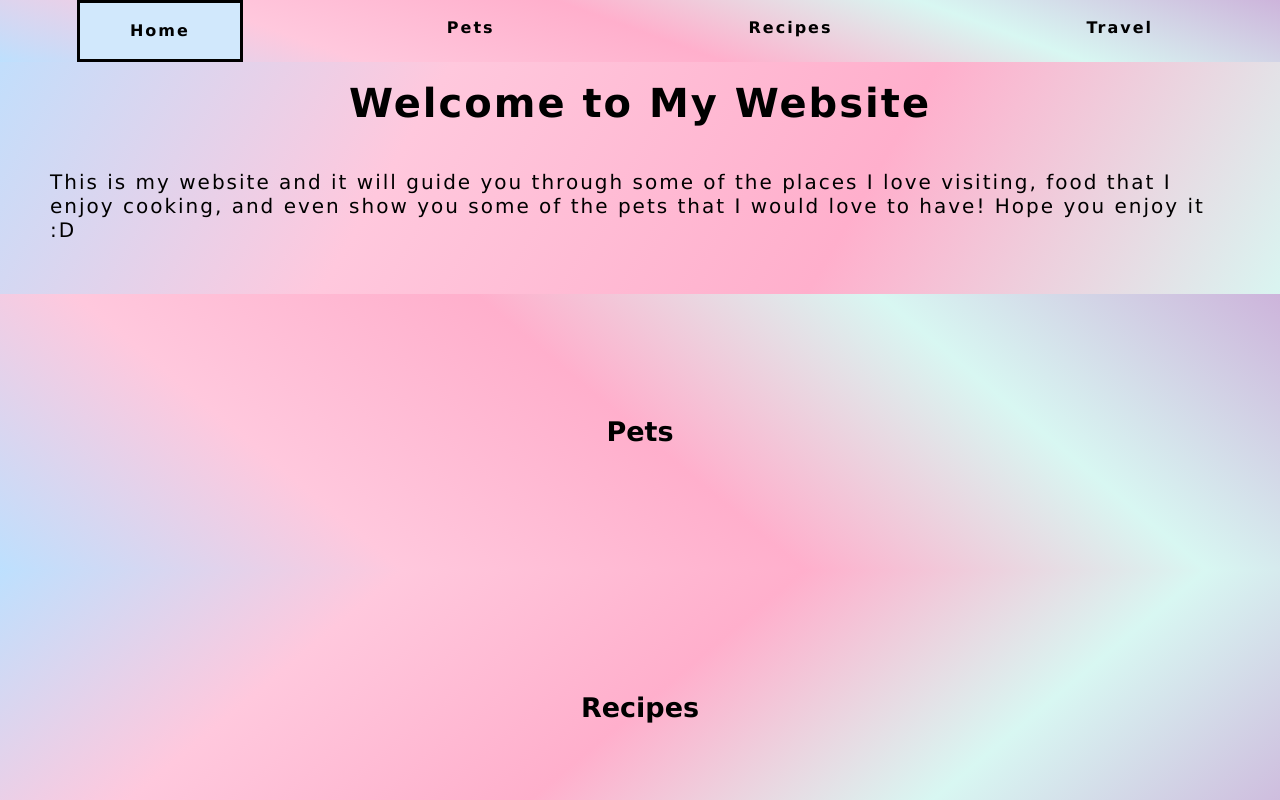
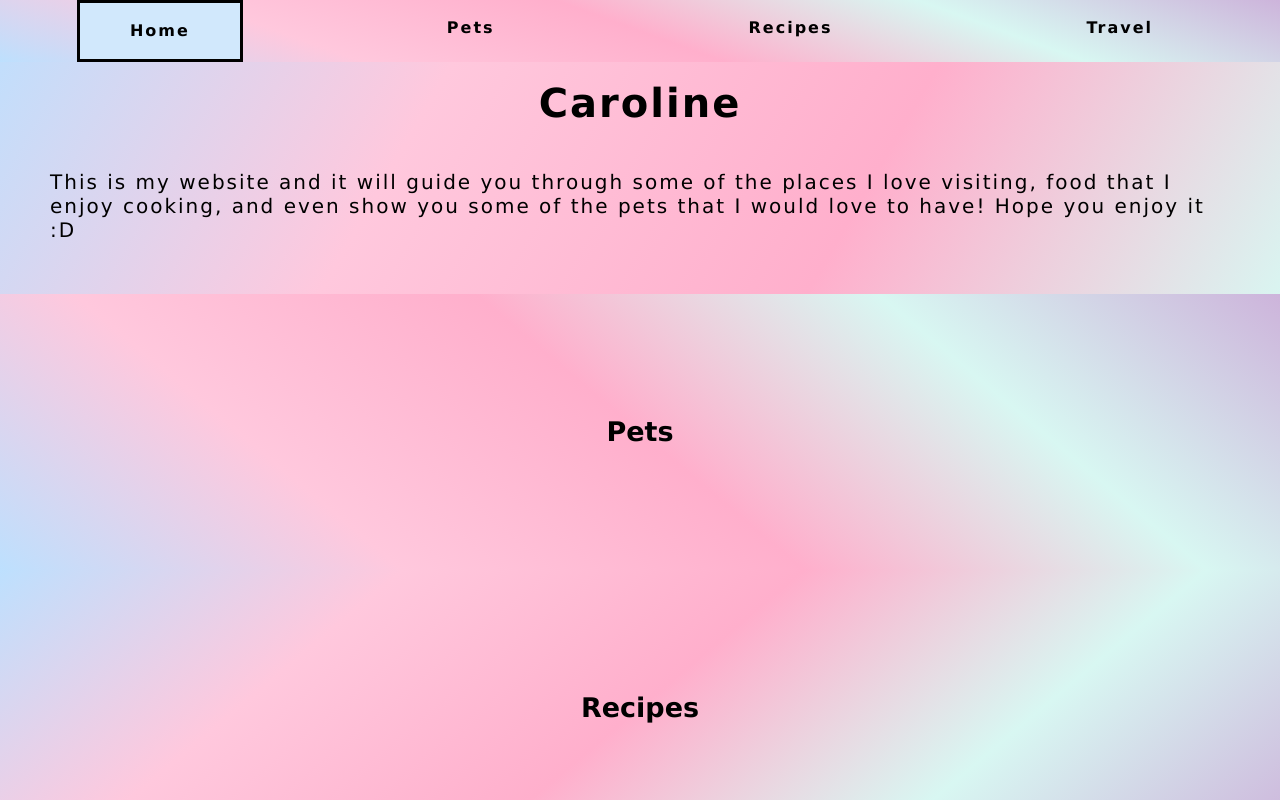
Before and after one commit to chlm22/Discussion10_JS, a plain HTML site: page index.html in a window 1280 px wide. Shown: the top 800 px of the page. Drawn offline with Linux system fonts and the light colour scheme.

Commit message:
JS code addition

```diff
--- a/index.html
+++ b/index.html
@@ -6,10 +6,38 @@
     <meta name="viewport" content="width=device-width, initial-scale=1.0">
     <link rel="stylesheet" type="text/css" href="css/html5reset.css">
     <link rel="stylesheet" href="css/style.css">
+    <script type="text/javascript">
+        function displayInformation () {
+            // Your code goes here.
+            // Do not change any other code in this file
+            // All of the steps below must be achieved using JavaScript!
+
+
+            // 1. Change the h1 element to your name.
+            document.querySelector("h1").innerHTML = "Caroline";
+
+            // 2. Update the three span elements using ONLY JavaScript
+            document.querySelector("#URL").innerHTML=document.URL;
+            document.querySelector("#items").innerHTML = document.querySelectorAll("h2").length;
+
+            document.querySelector("#time").innerHTML = new Date();
+
+            // 3. Change the background color and margin for the entire page.
+            document.body.style.backgroundColor = "yellow";
+            document.body.style.margin = "30px";
+        }
+
+        // 4. If someone uses the keyboard shortcut to copy the words "Thank you for visiting!" then add the words "Go Blue" to the final div.
+        // Each occurrence should be on a separate line.  Don't use
+        // paragraphs.
+
+
+    </script>
+
     <title>Caroline</title>
 </head>
 
-<body>
+<body onload = "displayInformation()">
     <div class="skip-main"><a href="#maincontent">Skip to Main Content</a></div>
 
     <header>
```
Also changed, not shown: pets.html (+15 -0 lines).
